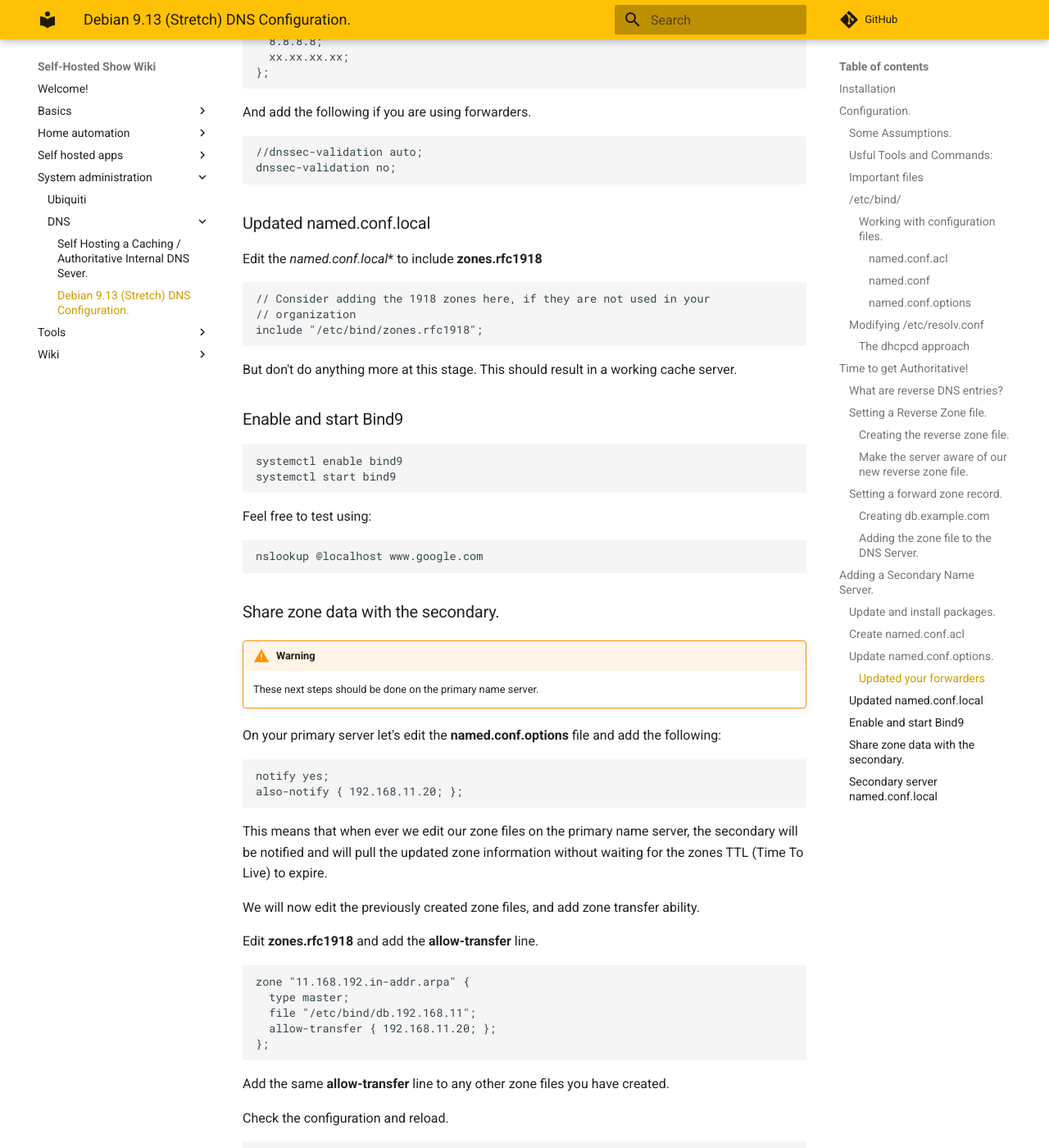
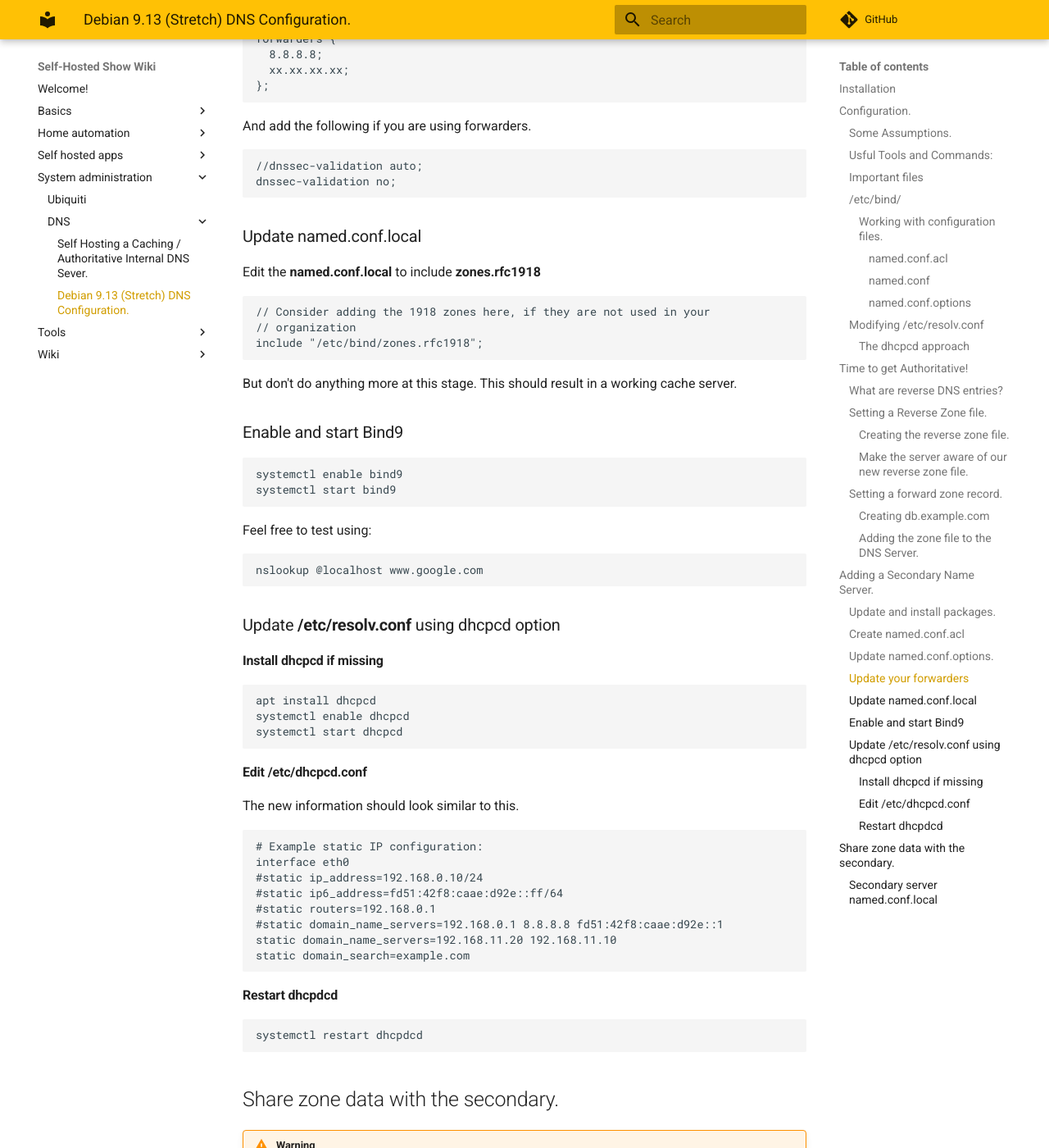
Before and after one commit to selfhostedshow/wiki, an MkDocs documentation site: the page built from docs/system-administration/DNS/debian-stretch.md, in a window 1280 px wide and 1400 px high, scrolled down 13461 px. Shown: the whole window at 82% size. Built offline with MkDocs 1.6.1 and Material for MkDocs 9.7.7, drawn with Linux system fonts in a browser that asks for light colours; comment, search, counter and statistics services are not loaded; some of the changed text lies outside the part shown.

Commit message:
WIP: Added missing guide on dhcpcd for secondary server Added missing guide on dhcpd corrected some typing mistakes.

````diff
--- a/docs/system-administration/DNS/debian-stretch.md
+++ b/docs/system-administration/DNS/debian-stretch.md
@@ -569,7 +569,7 @@ options {
 !!! note "listen-on"
     Make sure you use the internal interface of the secondary server.
 
-#### Updated your forwarders
+### Update your forwarders
 ```
 forwarders {
   8.8.8.8;
@@ -581,9 +581,9 @@ And add the following if you are using forwarders.
 //dnssec-validation auto;
 dnssec-validation no;
 ```
-### Updated named.conf.local
+### Update named.conf.local
 
-Edit the *named.conf.local** to include **zones.rfc1918**
+Edit the **named.conf.local** to include **zones.rfc1918**
 
 ```
 // Consider adding the 1918 zones here, if they are not used in your
@@ -605,7 +605,35 @@ Feel free to test using:
 nslookup @localhost www.google.com
 ```
 
-### Share zone data with the secondary.
+### Update **/etc/resolv.conf** using dhcpcd option
+
+#### Install dhcpcd if missing
+```
+apt install dhcpcd
+systemctl enable dhcpcd
+systemctl start dhcpcd
+```
+
+#### Edit /etc/dhcpcd.conf
+
+The new information should look similar to this.
+```
+# Example static IP configuration:
+interface eth0
+#static ip_address=192.168.0.10/24
+#static ip6_address=fd51:42f8:caae:d92e::ff/64
+#static routers=192.168.0.1
+#static domain_name_servers=192.168.0.1 8.8.8.8 fd51:42f8:caae:d92e::1
+static domain_name_servers=192.168.11.20 192.168.11.10
+static domain_search=example.com
+```
+
+#### Restart dhcpdcd
+```
+systemctl restart dhcpdcd
+```
+
+## Share zone data with the secondary.
 
 !!! warning
     These next steps should be done on the primary name server.
````
